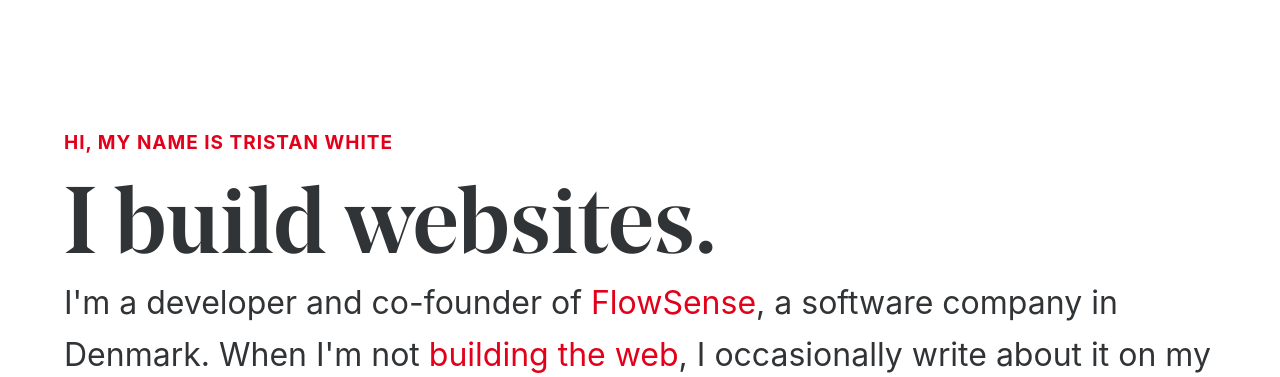
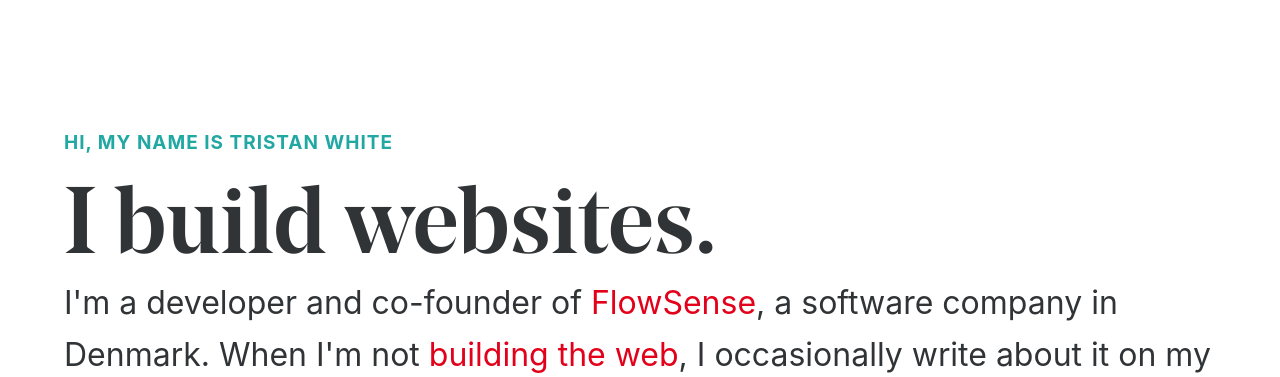
Before and after one commit to triss90/triss.dev, a PHP site: page / in a window 1280 px wide. Shown: the part 80-457 px from the top of the page. Run offline with PHP 8.4, Linux system fonts and the light colour scheme.

Commit message:
Fix header text color

```diff
--- a/assets/css/app.css
+++ b/assets/css/app.css
@@ -2387,7 +2387,7 @@ body {
   font-weight: 700;
   letter-spacing: 1px;
   margin-bottom: 1.5rem;
-  color: var(--color-primary);
+  color: var(--color-secondary);
 }
 .hero .title {
   font-size: 3em;
--- a/assets/css/scss/_hero.scss
+++ b/assets/css/scss/_hero.scss
@@ -15,7 +15,7 @@
         font-weight: 700;
         letter-spacing: 1px;
         margin-bottom: 1.5rem;
-        color: var(--color-primary);
+        color: var(--color-secondary);
     }
 
     .title {
```
Also changed, not shown: assets/css/app.min.css, 1 other file.
